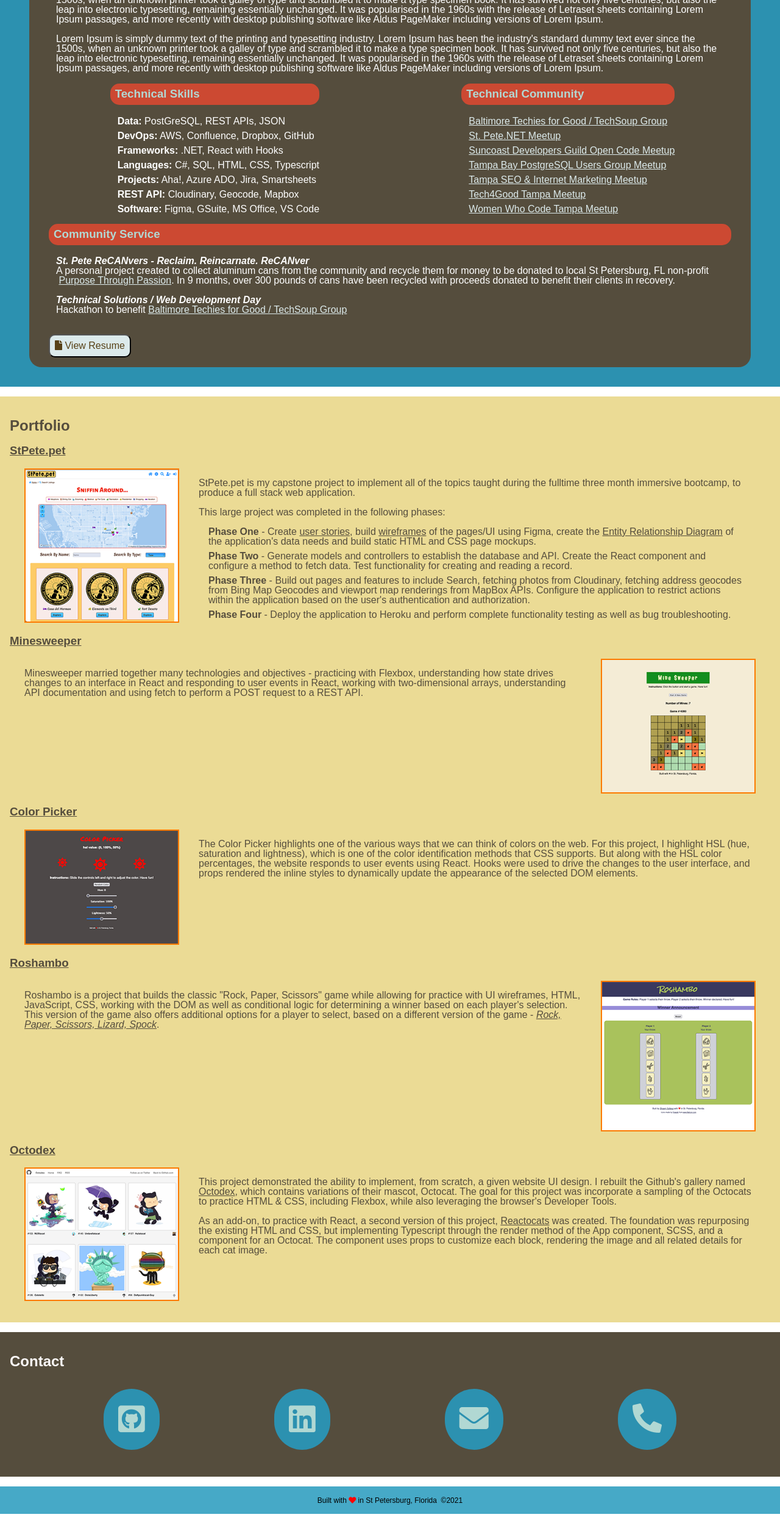
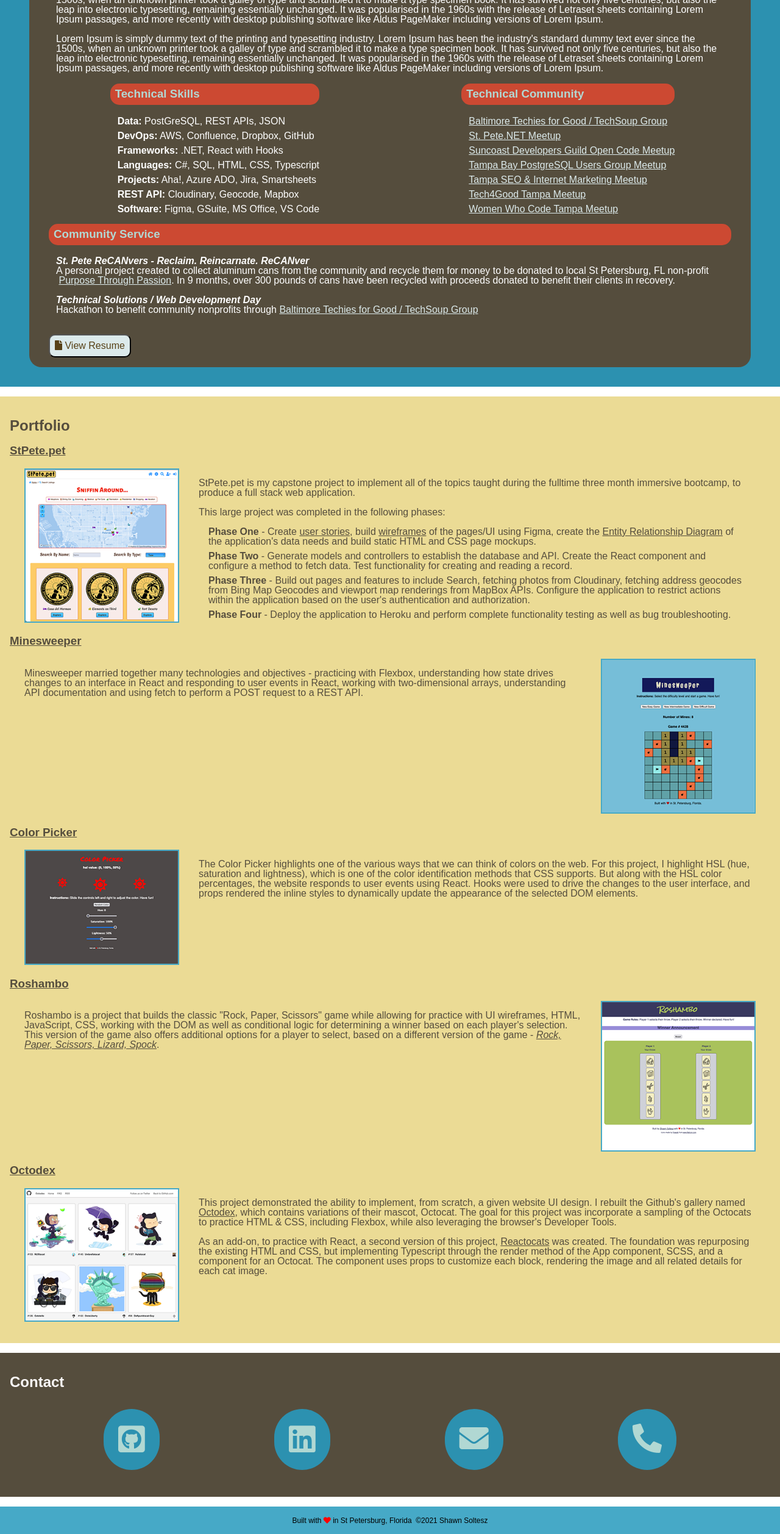
Before and after one commit to shawnsoltesz/SolteszPortfolio, a React (Vite) app: page / in a window 1280 px wide. Shown: the part 694-3209 px from the top of the page at 61% size. Before the commit the page ends 3176 px from the top, so only its background shows below. Built offline with nearby package versions, Linux system fonts and the light colour scheme.

Commit message:
update to porfolio section

```diff
--- a/src/App.tsx
+++ b/src/App.tsx
@@ -86,7 +86,7 @@
 
         <div id="about" className="about">
           <div className="about-details">
-            <h2>About</h2>
+            <h2 className="section-header">About</h2>
             <h3>Summary</h3>
             <p>
               Lorem Ipsum is simply dummy text of the printing and typesetting
@@ -225,7 +225,7 @@
                 <em>Technical Solutions&nbsp;/&nbsp;Web Development Day</em>
               </strong>
               <br />
-              Hackathon to benefit&nbsp;
+              Hackathon to benefit community nonprofits through&nbsp;
               <a
                 href="https://www.meetup.com/BaltimoreTechiesforGood/"
                 target="_blank"
@@ -247,7 +247,7 @@
         </div>
 
         <div id="portfolio" className="portfolio">
-          <h2>Portfolio</h2>
+          <h2 className="section-header">Portfolio</h2>
           <h3>
             <a href="https://stpete.pet" target="blank">
               StPete.pet
@@ -474,7 +474,7 @@
         </div>
 
         <div id="contact" className="contact">
-          <h2>Contact</h2>
+          <h2 className="section-header">Contact</h2>
           <ul>
             <li>
               <a href="https://github.com/shawnsoltesz" target="_blank">
@@ -506,7 +506,7 @@
         <div className="footer">
           <p>
             Built with <i className="heart fa fa-heart"></i> in St Petersburg,
-            Florida &nbsp;©2021
+            Florida &nbsp;©2021 Shawn Soltesz
           </p>
         </div>
       </footer>
--- a/src/index.scss
+++ b/src/index.scss
@@ -40,11 +40,9 @@
 
 // Portfolio CSS
 
-.warning {
-  background-color: yellow;
-  color: rgb(85, 77, 61);
-  padding: 1rem;
-}
+// .section-header {
+//   font-family: 'Special Elite', cursive;
+// }
 
 .nav {
   display: flex;
@@ -313,7 +311,7 @@
     }
 
     img {
-      border: rgb(252, 122, 0);
+      border: rgb(70, 169, 199);
       border-style: solid;
       border-width: 2px;
       // border-radius: 10px;
```
Also changed, not shown: src/images/minesweeper_screenshot.png.
